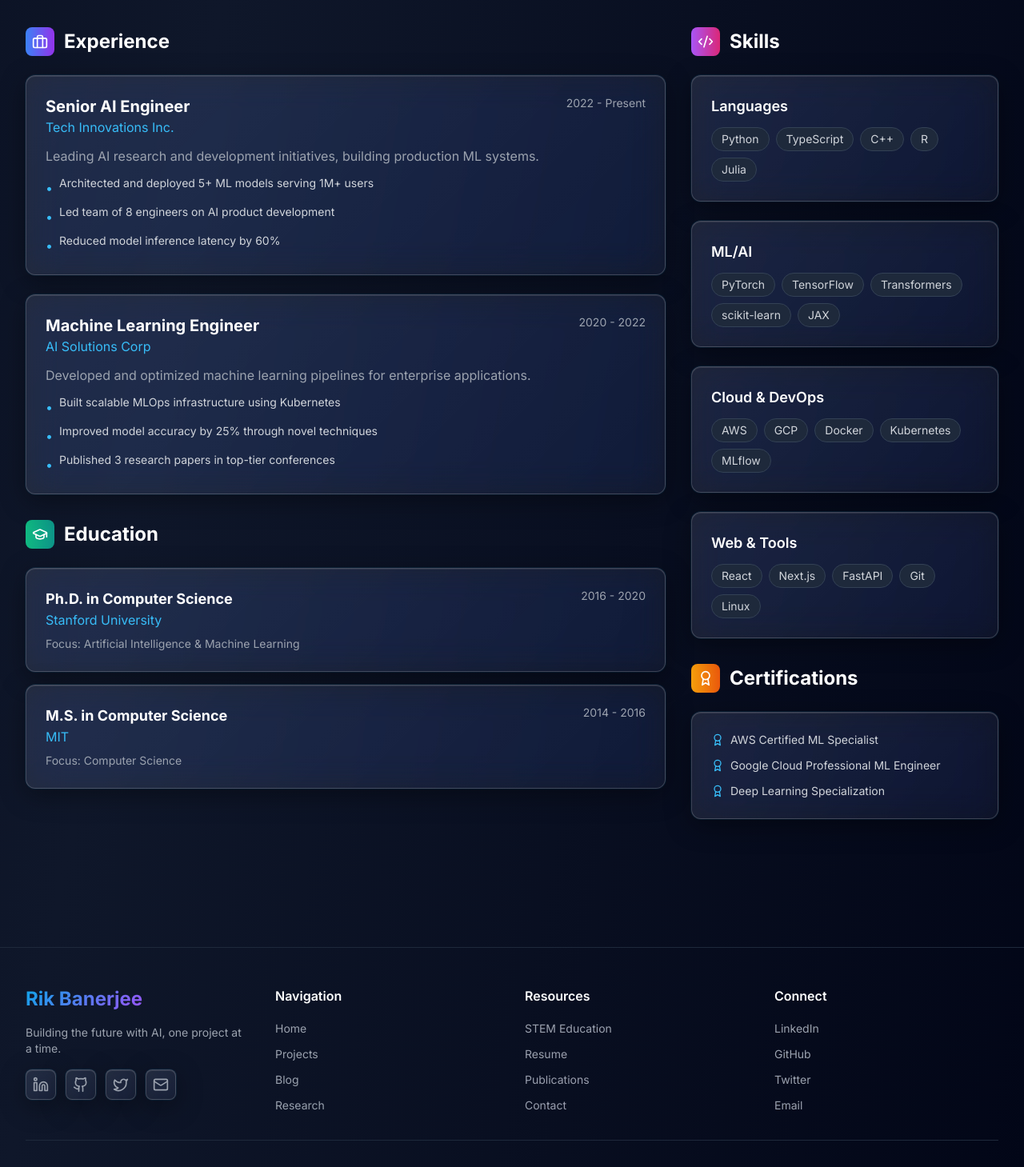
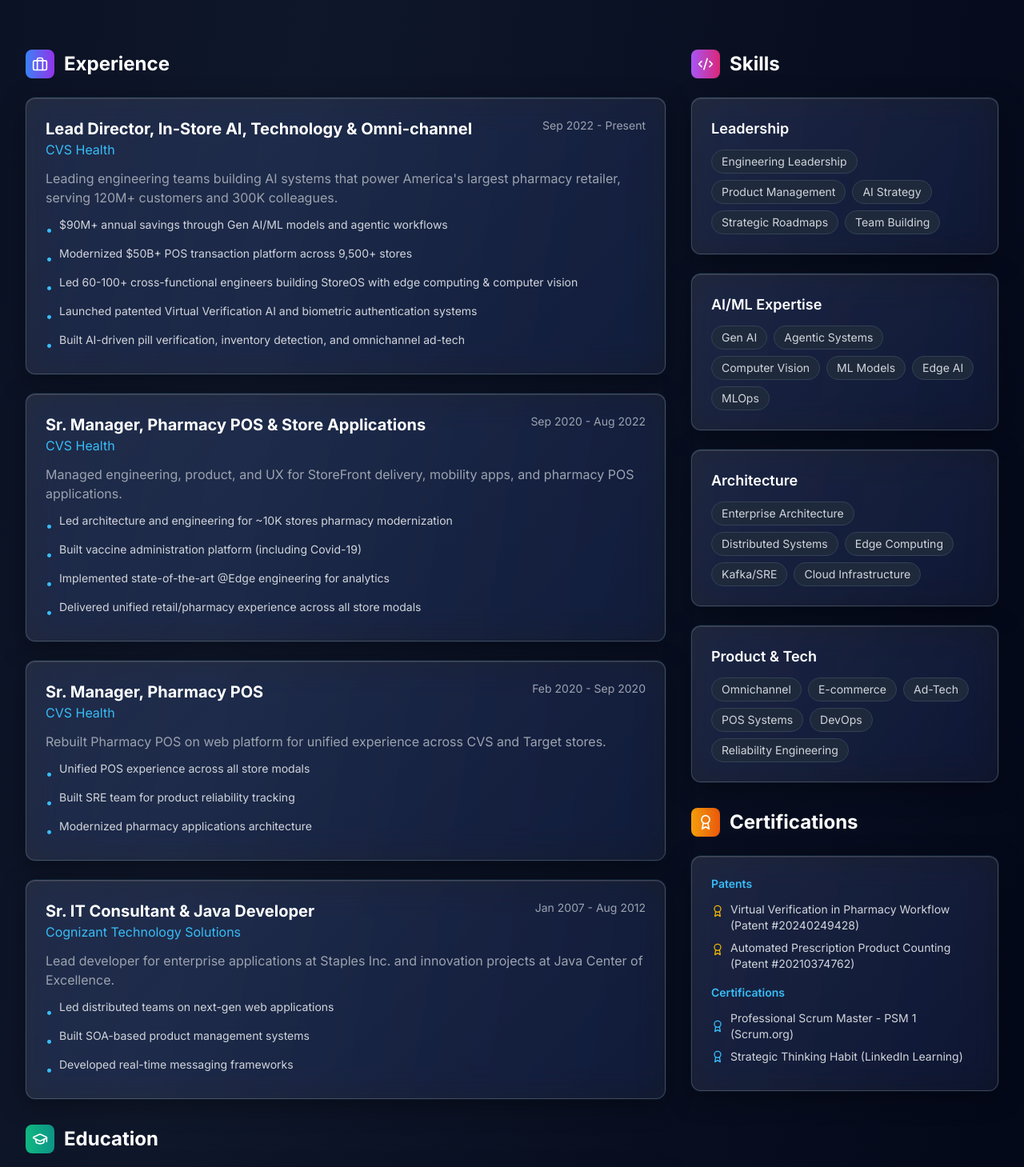
Before and after one commit to rikbanerjee/rikngeekOne, a Next.js app: page / in a window 1280 px wide. Shown: the part 5502-6961 px from the top of the page at 80% size. Built offline with nearby package versions, Linux system fonts and the light colour scheme.

Commit message:
Fix syntax error: add missing closing div tag in certifications section

```diff
--- a/components/Resume.tsx
+++ b/components/Resume.tsx
@@ -5,49 +5,80 @@
 
 const experience = [
   {
-    title: 'Senior AI Engineer',
-    company: 'Tech Innovations Inc.',
-    period: '2022 - Present',
-    description: 'Leading AI research and development initiatives, building production ML systems.',
+    title: 'Lead Director, In-Store AI, Technology & Omni-channel',
+    company: 'CVS Health',
+    period: 'Sep 2022 - Present',
+    description: 'Leading engineering teams building AI systems that power America\'s largest pharmacy retailer, serving 120M+ customers and 300K colleagues.',
     achievements: [
-      'Architected and deployed 5+ ML models serving 1M+ users',
-      'Led team of 8 engineers on AI product development',
-      'Reduced model inference latency by 60%',
+      '$90M+ annual savings through Gen AI/ML models and agentic workflows',
+      'Modernized $50B+ POS transaction platform across 9,500+ stores',
+      'Led 60-100+ cross-functional engineers building StoreOS with edge computing & computer vision',
+      'Launched patented Virtual Verification AI and biometric authentication systems',
+      'Built AI-driven pill verification, inventory detection, and omnichannel ad-tech',
     ],
   },
   {
-    title: 'Machine Learning Engineer',
-    company: 'AI Solutions Corp',
-    period: '2020 - 2022',
-    description: 'Developed and optimized machine learning pipelines for enterprise applications.',
+    title: 'Sr. Manager, Pharmacy POS & Store Applications',
+    company: 'CVS Health',
+    period: 'Sep 2020 - Aug 2022',
+    description: 'Managed engineering, product, and UX for StoreFront delivery, mobility apps, and pharmacy POS applications.',
     achievements: [
-      'Built scalable MLOps infrastructure using Kubernetes',
-      'Improved model accuracy by 25% through novel techniques',
-      'Published 3 research papers in top-tier conferences',
+      'Led architecture and engineering for ~10K stores pharmacy modernization',
+      'Built vaccine administration platform (including Covid-19)',
+      'Implemented state-of-the-art @Edge engineering for analytics',
+      'Delivered unified retail/pharmacy experience across all store modals',
+    ],
+  },
+  {
+    title: 'Sr. Manager, Pharmacy POS',
+    company: 'CVS Health',
+    period: 'Feb 2020 - Sep 2020',
+    description: 'Rebuilt Pharmacy POS on web platform for unified experience across CVS and Target stores.',
+    achievements: [
+      'Unified POS experience across all store modals',
+      'Built SRE team for product reliability tracking',
+      'Modernized pharmacy applications architecture',
+    ],
+  },
+  {
+    title: 'Sr. IT Consultant & Java Developer',
+    company: 'Cognizant Technology Solutions',
+    period: 'Jan 2007 - Aug 2012',
+    description: 'Lead developer for enterprise applications at Staples Inc. and innovation projects at Java Center of Excellence.',
+    achievements: [
+      'Led distributed teams on next-gen web applications',
+      'Built SOA-based product management systems',
+      'Developed real-time messaging frameworks',
     ],
   },
 ]
 
 const education = [
   {
-    degree: 'Ph.D. in Computer Science',
-    school: 'Stanford University',
-    period: '2016 - 2020',
-    focus: 'Artificial Intelligence & Machine Learning',
+    degree: 'Executive Education - Competing in the Age of AI',
+    school: 'Harvard Business School',
+    period: 'Sep 2021 - Nov 2021',
+    focus: 'AI Strategy and Business Transformation',
   },
   {
-    degree: 'M.S. in Computer Science',
-    school: 'MIT',
-    period: '2014 - 2016',
-    focus: 'Computer Science',
+    degree: 'Professional Education - Internet of Things',
+    school: 'Massachusetts Institute of Technology (MIT)',
+    period: 'May 2017 - Aug 2017',
+    focus: 'IoT: Roadmap to a Connected World',
+  },
+  {
+    degree: 'B.Tech in Electronics and Communication Engineering',
+    school: 'Jawaharlal Nehru Technological University',
+    period: '2003 - 2007',
+    focus: 'Electronics & Communication Engineering',
   },
 ]
 
 const skills = [
-  { category: 'Languages', items: ['Python', 'TypeScript', 'C++', 'R', 'Julia'] },
-  { category: 'ML/AI', items: ['PyTorch', 'TensorFlow', 'Transformers', 'scikit-learn', 'JAX'] },
-  { category: 'Cloud & DevOps', items: ['AWS', 'GCP', 'Docker', 'Kubernetes', 'MLflow'] },
-  { category: 'Web & Tools', items: ['React', 'Next.js', 'FastAPI', 'Git', 'Linux'] },
+  { category: 'Leadership', items: ['Engineering Leadership', 'Product Management', 'AI Strategy', 'Strategic Roadmaps', 'Team Building'] },
+  { category: 'AI/ML Expertise', items: ['Gen AI', 'Agentic Systems', 'Computer Vision', 'ML Models', 'Edge AI', 'MLOps'] },
+  { category: 'Architecture', items: ['Enterprise Architecture', 'Distributed Systems', 'Edge Computing', 'Kafka/SRE', 'Cloud Infrastructure'] },
+  { category: 'Product & Tech', items: ['Omnichannel', 'E-commerce', 'Ad-Tech', 'POS Systems', 'DevOps', 'Reliability Engineering'] },
 ]
 
 export default function Resume() {
@@ -70,7 +101,7 @@
             <span className="gradient-text">Resume</span>
           </h2>
           <p className="text-xl text-gray-400 max-w-2xl mx-auto mb-6">
-            Experience, education, and expertise in AI engineering
+            Director of Engineering | Gen AI & Agentic AI | 18+ Years Transforming Enterprise Operations
           </p>
           <motion.a
             href="#"
@@ -148,7 +179,13 @@
                       </div>
                       <span className="text-sm text-gray-400 mt-1 sm:mt-0">{edu.period}</span>
                     </div>
-                    <p className="text-sm text-gray-400">Focus: {edu.focus}</p>
+                    <p className="text-sm text-gray-400 mb-2">Focus: {edu.focus}</p>
+                    {edu.award && (
+                      <div className="flex items-center gap-2 mt-2">
+                        <Award className="w-4 h-4 text-yellow-500" />
+                        <span className="text-sm text-yellow-500/80">{edu.award}</span>
+                      </div>
+                    )}
                   </div>
                 ))}
               </div>
@@ -205,16 +242,30 @@
               </div>
 
               <div className="glass-effect rounded-xl p-6 space-y-3">
+                <div className="mb-4">
+                  <h4 className="text-sm font-semibold text-primary-400 mb-3">Patents</h4>
                   {[
-                  'AWS Certified ML Specialist',
-                  'Google Cloud Professional ML Engineer',
-                  'Deep Learning Specialization',
+                    'Virtual Verification in Pharmacy Workflow (Patent #20240249428)',
+                    'Automated Prescription Product Counting (Patent #20210374762)',
                   ].map((cert, index) => (
-                  <div key={index} className="flex items-center gap-2 text-gray-300">
+                    <div key={index} className="flex items-start gap-2 text-gray-300 mb-2">
+                      <Award className="w-4 h-4 text-yellow-500 flex-shrink-0 mt-1" />
+                      <span className="text-sm">{cert}</span>
+                    </div>
+                  ))}
+                </div>
+                <div>
+                  <h4 className="text-sm font-semibold text-primary-400 mb-3">Certifications</h4>
+                  {[
+                    'Professional Scrum Master - PSM 1 (Scrum.org)',
+                    'Strategic Thinking Habit (LinkedIn Learning)',
+                  ].map((cert, index) => (
+                    <div key={index} className="flex items-center gap-2 text-gray-300 mb-2">
                       <Award className="w-4 h-4 text-primary-400 flex-shrink-0" />
                       <span className="text-sm">{cert}</span>
                     </div>
                   ))}
+                </div>
               </div>
             </motion.div>
           </div>
```
Lines whose indentation alone changed are shown as unchanged.
